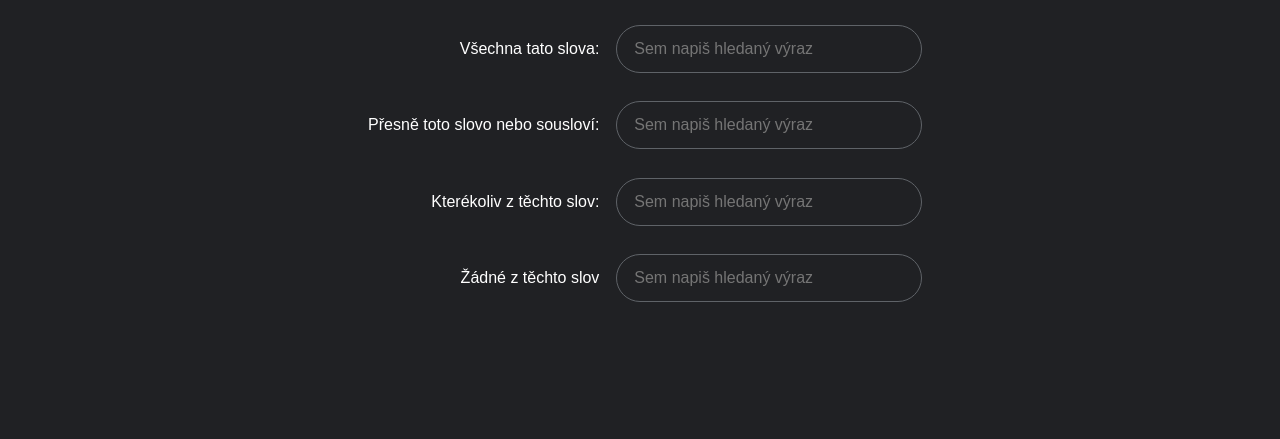
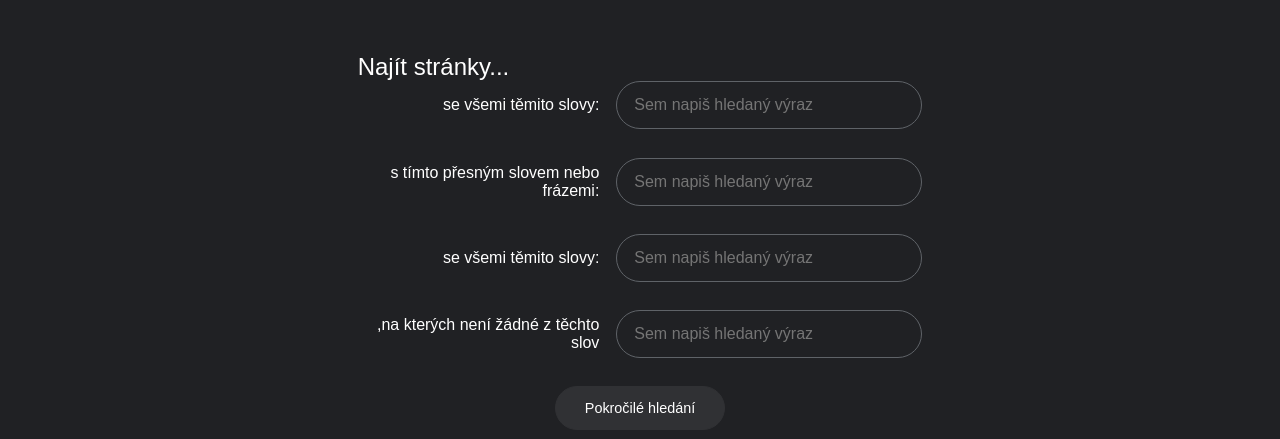
Before and after one commit to HelloItsMeAdm/googlesearch, a plain HTML site: page advanced.html in a window 1280 px wide. Shown: the part 384-823 px from the top of the page. Before the commit the page ends 800 px from the top, so only its background shows below. Drawn offline with Linux system fonts and the light colour scheme.

Commit message:
Added subtitles, button on advanced

```diff
--- a/advanced.html
+++ b/advanced.html
@@ -37,22 +37,28 @@
                 <h1>Google Search</h1>
                 <p>Pokročilé vyhledávání</p>
             </div>
+            <div class="subtitle">
+                <p>Najít stránky...</p>
+            </div>
             <form action="https://www.google.com/search" name="f">
                 <div class="row with-text">
-                    <p>Všechna tato slova:</p>
+                    <p>se všemi těmito slovy:</p>
                     <input type="text" name="as_q" placeholder="Sem napiš hledaný výraz" autocomplete="off" autocorrect="off" autocapitalize="off" spellcheck="false">
                 </div>
                 <div class="row with-text">
-                    <p>Přesně toto slovo nebo sousloví:</p>
+                    <p>s tímto přesným slovem nebo frázemi:</p>
                     <input type="text" name="as_epq" placeholder="Sem napiš hledaný výraz" autocomplete="off" autocorrect="off" autocapitalize="off" spellcheck="false">
                 </div>
                 <div class="row with-text">
-                    <p>Kterékoliv z těchto slov:</p>
+                    <p>se všemi těmito slovy:</p>
                     <input type="text" name="as_oq" placeholder="Sem napiš hledaný výraz" autocomplete="off" autocorrect="off" autocapitalize="off" spellcheck="false">
                 </div>
                 <div class="row with-text">
-                    <p>Žádné z těchto slov</p>
+                    <p>,na kterých není žádné z těchto slov</p>
                     <input type="text" name="as_eq" placeholder="Sem napiš hledaný výraz" autocomplete="off" autocorrect="off" autocapitalize="off" spellcheck="false">
+                </div>
+                <div class="buttons">
+                    <input type="submit" value="Pokročilé hledání" name="btnK">
                 </div>
             </form>
         </div>
--- a/css/style.css
+++ b/css/style.css
@@ -80,7 +80,7 @@ main .wrapper {
 main .wrapper .title {
     margin-bottom: 5%;
 }
-main .wrapper .title h1, p {
+main .wrapper .title h1, p, h2 {
     text-align: center;
     margin: 0;
     color: var(--white);
@@ -163,12 +163,21 @@ main .wrapper form .buttons input:hover {
 }
 main .wrapper form .row p {
     margin-right: 3%;
+    text-align: right;
 }
 main .wrapper form .row.with-text {
     justify-content: flex-end;
 }
 main .wrapper form .row.with-text input {
     max-width: 300px;
+}
+main .wrapper .subtitle {
+    width: 100%;
+    display: flex;
+    align-items: center;
+    justify-content: flex-start;
+    margin-top: 5%;
+    font-size: 1.5em;
 }
 
 /* Media */
```
